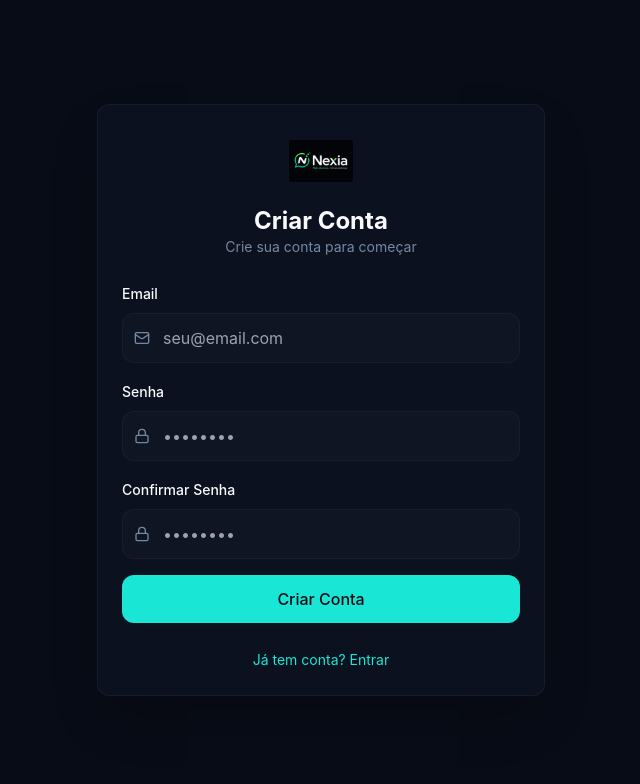
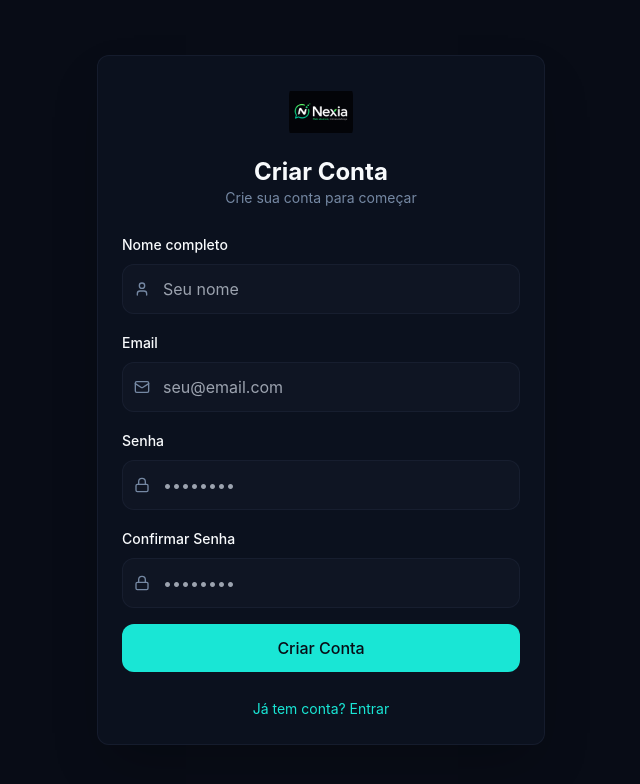
Before and after one commit to achadinhospromosdagleici-dev/autodisparadormensagem, a React (Vite) app: page / in a window 1280 px wide. Both pictures are taken after a click on the button "Não tem conta? Criar". Shown: the top 784 px of the page, without its empty margins (319-959 px from the left). Built offline with nearby package versions, Linux system fonts and the light colour scheme; the HTML template or start-up script is replaced by a standard one.

Commit message:
Changes
Co-authored-by: achadinhospromosdagleici-dev <251899135+achadinhospromosdagleici-dev@users.noreply.github.com>

```diff
--- a/src/components/AuthModal.tsx
+++ b/src/components/AuthModal.tsx
@@ -74,6 +74,23 @@ export function AuthModal({ isOpen = true, onClose }: { isOpen?: boolean; onClos
         </div>
 
         <form onSubmit={handleSubmit} className="space-y-4">
+          {isSignUp && (
+            <div className="space-y-2">
+              <label className="text-sm font-medium">Nome completo</label>
+              <div className="relative">
+                <UserIcon className="absolute left-3 top-1/2 -translate-y-1/2 w-4 h-4 text-muted-foreground" />
+                <input
+                  type="text"
+                  value={fullName}
+                  onChange={(e) => setFullName(e.target.value)}
+                  placeholder="Seu nome"
+                  className="w-full pl-10 pr-4 py-3 rounded-lg bg-muted/50 border border-border/50 focus:outline-none focus:ring-2 focus:ring-primary/50"
+                  required
+                />
+              </div>
+            </div>
+          )}
+
           <div className="space-y-2">
             <label className="text-sm font-medium">Email</label>
             <div className="relative">
```
